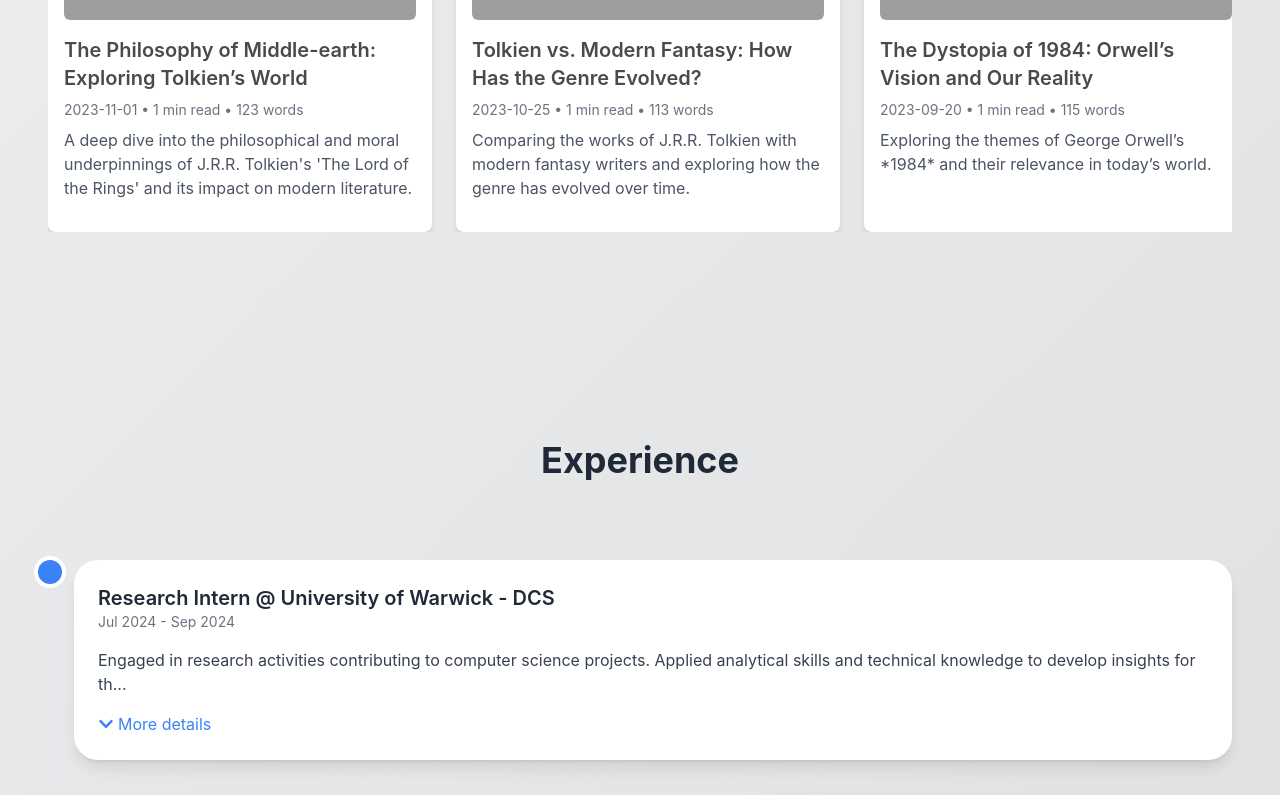
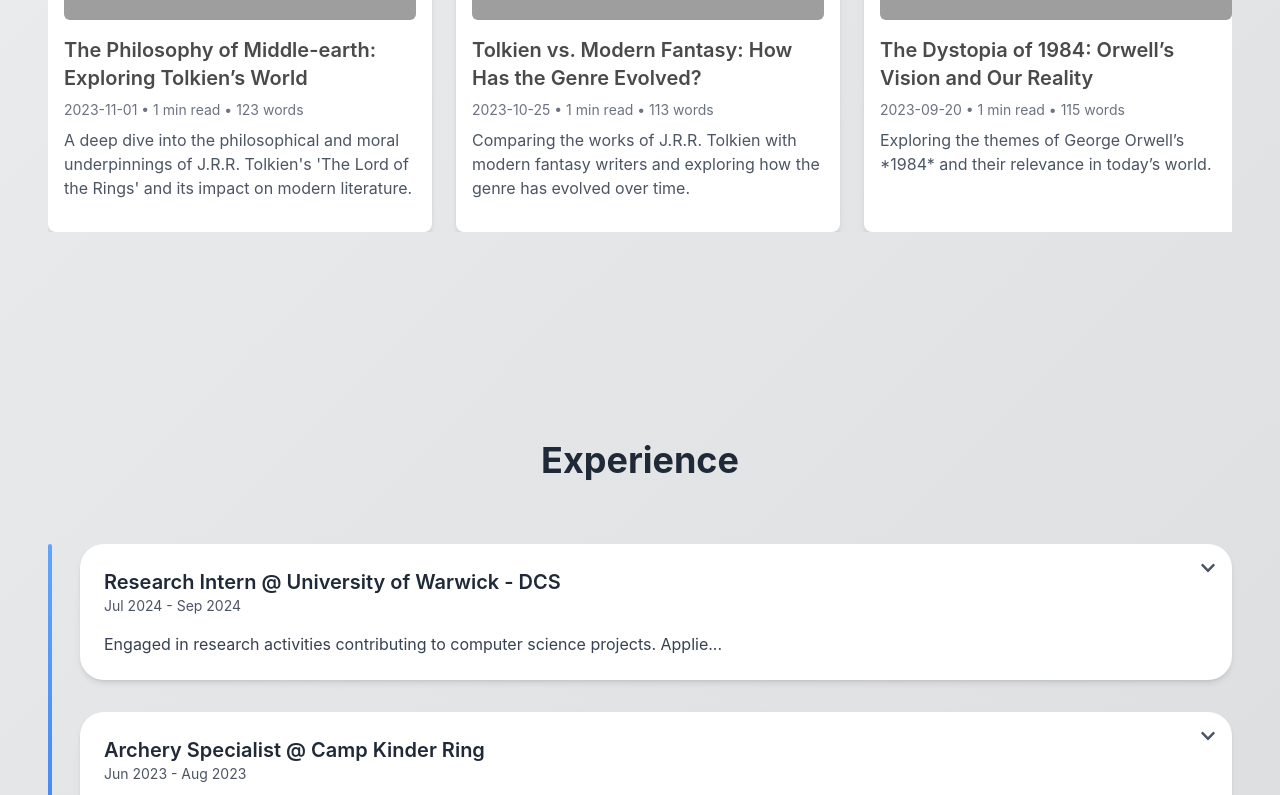
Before and after one commit to pelagecha/website, a Next.js app: page / in a window 1280 px wide. Shown: the part 2000-2795 px from the top of the page. Built offline with nearby package versions, Linux system fonts and the light colour scheme; grey boxes are pictures that could not be loaded.

Commit message:
changed job timeline, removed contact field

```diff
--- a/app/components/HomePage.tsx
+++ b/app/components/HomePage.tsx
@@ -134,15 +134,15 @@ const HomePage: React.FC = () => {
                             transition={{ duration: 0.8 }}
                             className="mb-12 text-center"
                         >
-                            <h2 className="text-4xl font-bold text-gray-800 dark:text-white">
+                            {/* <h2 className="text-4xl font-bold text-gray-800 dark:text-white">
                                 Contact
                             </h2>
                             <p className="mt-4 text-gray-600 dark:text-gray-300">
                                 Get in touch with me for collaborations or
                                 inquiries.
-                            </p>
+                            </p> */}
                         </motion.div>
-                        <div className="max-w-md mx-auto">
+                        {/* <div className="max-w-md mx-auto">
                             <form className="flex flex-col space-y-4">
                                 <input
                                     type="text"
@@ -166,7 +166,7 @@ const HomePage: React.FC = () => {
                                     Send Message
                                 </button>
                             </form>
-                        </div>
+                        </div> */}
                     </section>
                 </div>
             </div>
--- a/app/components/JobTimeline.tsx
+++ b/app/components/JobTimeline.tsx
@@ -2,9 +2,10 @@
 
 import React, { useState } from "react";
 import { jobs } from "../data/jobsData";
-import { FaChevronDown, FaChevronUp, FaExternalLinkAlt } from "react-icons/fa";
+import { FaChevronDown, FaChevronUp } from "react-icons/fa";
 import { motion, AnimatePresence } from "framer-motion";
 
+// Define the Job interface
 interface Job {
     title: string;
     company: string;
@@ -18,26 +19,52 @@ const JobTimeline: React.FC = () => {
     const [expandedJob, setExpandedJob] = useState<number | null>(null);
 
     return (
-        <section id="job-timeline" className="my-16 p-4 container mx-auto">
-            <div className="relative border-l-2 border-gray-200 dark:border-gray-700">
+        <section id="job-timeline" className="my-12 p-4 container mx-auto">
+            <div className="relative">
+                {/* Vertical Pill-Shaped Timeline Line */}
+                <div className="absolute left-0 top-0 w-1 h-full bg-gradient-to-b from-blue-400 to-blue-600 rounded-full"></div>
+
                 {jobs.map((job, index) => (
-                    <div key={index} className="mb-10 ml-6">
-                        {/* Timeline Dot */}
-                        <span
-                            className={`absolute -left-3 flex items-center justify-center w-6 h-6 rounded-full ${
-                                expandedJob === index
-                                    ? "bg-blue-600 ring-4 ring-white dark:ring-gray-900"
-                                    : "bg-blue-500 ring-4 ring-white dark:ring-gray-900"
-                            } transition-colors duration-300`}
+                    <JobItem
+                        key={index}
+                        job={job}
+                        index={index}
+                        isExpanded={expandedJob === index}
+                        onToggle={() =>
+                            setExpandedJob(expandedJob === index ? null : index)
+                        }
                     />
+                ))}
+            </div>
+        </section>
+    );
+};
 
+interface JobItemProps {
+    job: Job;
+    index: number;
+    isExpanded: boolean;
+    onToggle: () => void;
+}
+
+const JobItem: React.FC<JobItemProps> = ({
+    job,
+    index,
+    isExpanded,
+    onToggle,
+}) => {
+    return (
+        <div
+            className="mb-8 flex items-start relative pl-8 cursor-pointer group"
+            onClick={onToggle}
+        >
             {/* Job Card */}
             <motion.div
-                            initial={{ opacity: 0, y: 50 }}
+                initial={{ opacity: 0, y: 30 }}
                 whileInView={{ opacity: 1, y: 0 }}
                 viewport={{ once: true }}
-                            transition={{ duration: 0.6 }}
-                            className={`bg-white dark:bg-gray-800 p-6 rounded-3xl shadow-lg hover:shadow-2xl transition-shadow duration-300`}
+                transition={{ duration: 0.6, delay: index * 0.1 }}
+                className={`bg-white dark:bg-gray-800 p-6 rounded-3xl shadow-md hover:shadow-lg transition-shadow duration-300 flex-1`}
             >
                 {/* Job Header */}
                 <div className="flex justify-between items-center">
@@ -45,75 +72,48 @@ const JobTimeline: React.FC = () => {
                         <h3 className="text-xl font-semibold text-gray-800 dark:text-white">
                             {job.title} @ {job.company}
                         </h3>
-                                    <time className="block text-sm text-gray-500 dark:text-gray-400">
+                        <time className="block text-sm text-gray-600 dark:text-gray-400">
                             {job.date}
                         </time>
                     </div>
-                                {/* Company Link */}
-                                {job.companyUrl && (
-                                    <a
-                                        href={job.companyUrl}
-                                        target="_blank"
-                                        rel="noopener noreferrer"
-                                        className="text-blue-500 hover:text-blue-700 dark:text-blue-400 dark:hover:text-blue-300 transition-colors duration-300"
-                                        aria-label={`${job.company} Website`}
-                                    >
-                                        <FaExternalLinkAlt size={20} />
-                                    </a>
-                                )}
                 </div>
 
                 {/* Job Description */}
                 <p className="mt-4 text-gray-700 dark:text-gray-300">
-                                {job.description.length > 150
-                                    ? `${job.description.substring(0, 150)}...`
+                    {job.description.length > 80
+                        ? `${job.description.substring(0, 80)}...`
                         : job.description}
                 </p>
 
-                            {/* Toggle Details Button */}
-                            <button
-                                onClick={() =>
-                                    setExpandedJob(
-                                        expandedJob === index ? null : index
-                                    )
-                                }
-                                className="mt-4 text-blue-500 hover:text-blue-700 dark:text-blue-400 dark:hover:text-blue-300 flex items-center focus:outline-none"
-                                aria-expanded={expandedJob === index}
-                                aria-controls={`job-details-${index}`}
-                            >
-                                {expandedJob === index ? (
-                                    <>
-                                        <FaChevronUp className="mr-1" /> Less
-                                        details
-                                    </>
-                                ) : (
-                                    <>
-                                        <FaChevronDown className="mr-1" /> More
-                                        details
-                                    </>
-                                )}
-                            </button>
+                {/* Expand Icon */}
+                <div className="absolute top-4 right-4 text-gray-600 dark:text-gray-300">
+                    {isExpanded ? <FaChevronUp /> : <FaChevronDown />}
+                </div>
 
                 {/* Expanded Details */}
                 <AnimatePresence>
-                                {expandedJob === index && (
+                    {isExpanded && (
                         <motion.div
-                                        id={`job-details-${index}`}
                             initial={{ opacity: 0, height: 0 }}
                             animate={{ opacity: 1, height: "auto" }}
                             exit={{ opacity: 0, height: 0 }}
-                                        transition={{ duration: 0.5 }}
-                                        className="mt-4 text-gray-600 dark:text-gray-400 overflow-hidden"
+                            transition={{
+                                type: "spring",
+                                stiffness: 300,
+                                damping: 25,
+                            }}
+                            className="mt-4 text-gray-700 dark:text-gray-300 overflow-hidden"
                         >
-                                        {job.details}
+                            {job.details.split("\n").map((line, idx) => (
+                                <p key={idx} className="mb-2">
+                                    {line}
+                                </p>
+                            ))}
                         </motion.div>
                     )}
                 </AnimatePresence>
             </motion.div>
         </div>
-                ))}
-            </div>
-        </section>
     );
 };
 
--- a/app/globals.css
+++ b/app/globals.css
@@ -40,3 +40,36 @@ html {
 section {
     scroll-margin-top: 80px; /* Adjust this value based on your navbar height */
 }
+
+/* Ripple Effect Animation */
+@keyframes ripple {
+    from {
+        transform: scale(0);
+        opacity: 0.5;
+    }
+    to {
+        transform: scale(4);
+        opacity: 0;
+    }
+}
+
+/* Animations */
+@keyframes fadeIn {
+    from {
+        opacity: 0;
+        transform: translateY(20px);
+    }
+    to {
+        opacity: 1;
+        transform: translateY(0);
+    }
+}
+
+/* Optional: Smooth Scroll Behavior */
+html {
+    scroll-behavior: smooth;
+}
+
+.bg-dark-background {
+    background-color: #1e293b; /* Tailwind gray-900 equivalent */
+}
```
Lines whose indentation alone changed are shown as unchanged.
